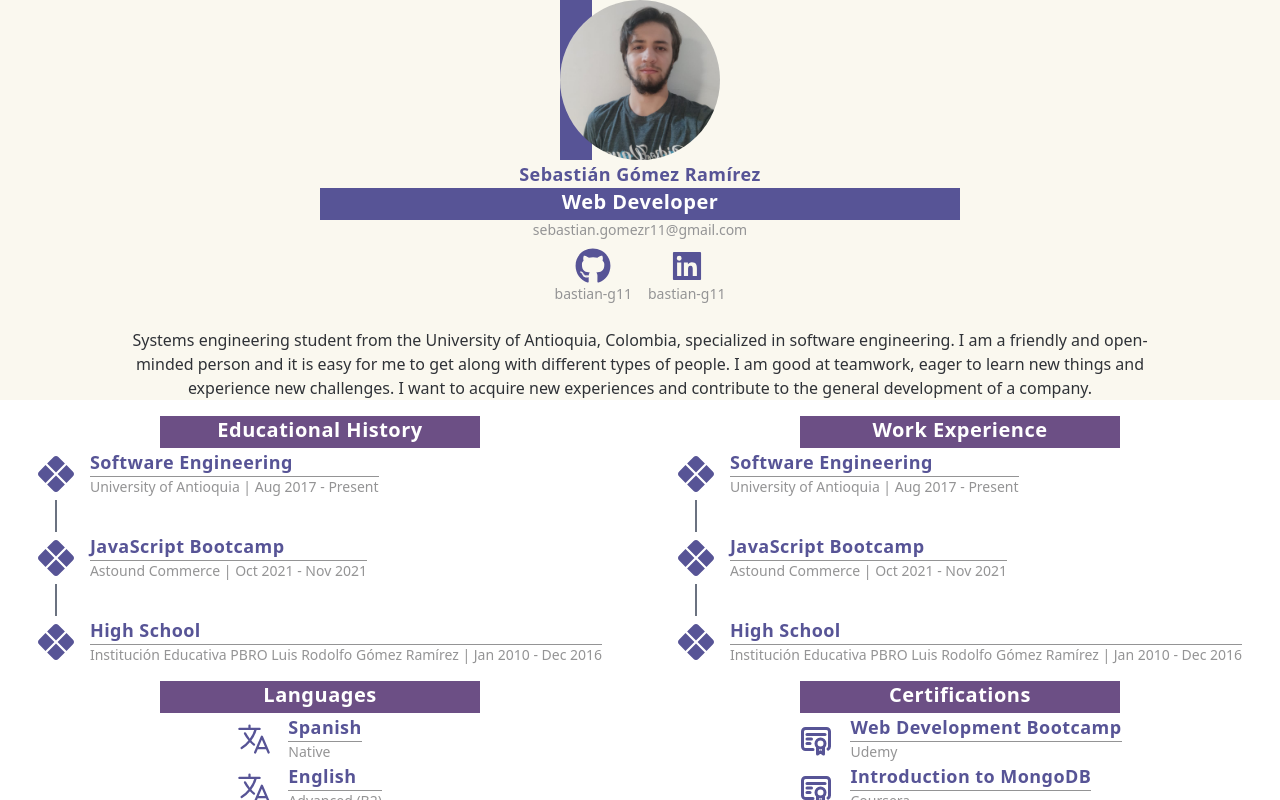
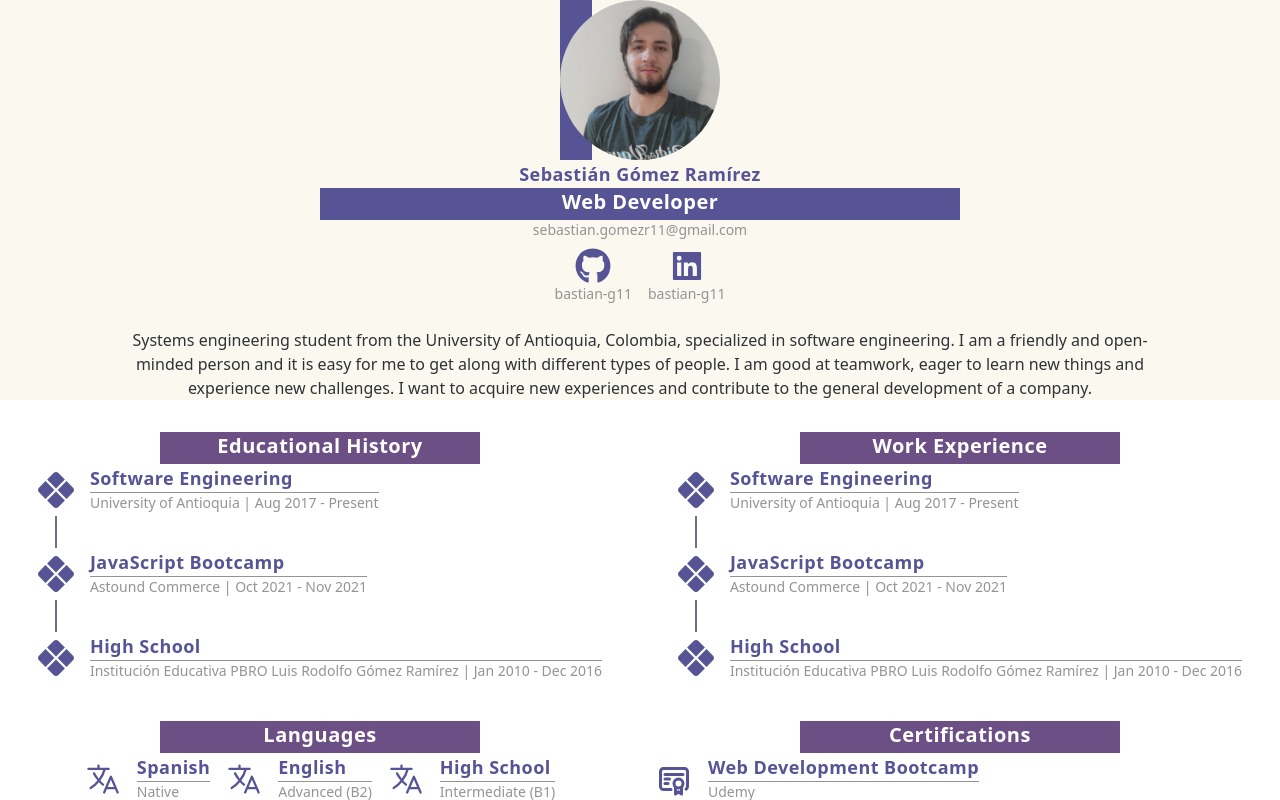
Before and after one commit to bastian-g11/cv-bastian-g11, a React (Create React App) app: page / in a window 1280 px wide. Built offline with nearby package versions, Linux system fonts and the light colour scheme.

Commit message:
FEAT: Add styles to components

```diff
--- a/src/components/Icon.jsx
+++ b/src/components/Icon.jsx
@@ -1,5 +1,5 @@
-import { BsXDiamondFill } from 'react-icons/bs';
-import { FaGithub, FaVrCardboard, FaRegPaperPlane } from 'react-icons/fa';
+import { BsXDiamondFill, BsListCheck } from 'react-icons/bs';
+import { FaGithub, FaVrCardboard, FaPaperPlane } from 'react-icons/fa';
 import { AiFillLinkedin } from 'react-icons/ai';
 import { IoLanguageOutline } from 'react-icons/io5';
 import { TbCertificate } from 'react-icons/tb';
@@ -10,9 +10,10 @@ const Icon = ({ id = 'diamond', color = 'purple' }) => {
     github: <FaGithub className={`icon icon-${color}`} />,
     linkedin: <AiFillLinkedin className={`icon icon-${color}`} />,
     cardboard: <FaVrCardboard className={`icon icon-${color}`} />,
-    paperPlane: <FaRegPaperPlane className={`icon icon-${color}`} />,
+    paperPlane: <FaPaperPlane className={`icon icon-${color}`} />,
     language: <IoLanguageOutline className={`icon icon-${color}`} />,
     certification: <TbCertificate className={`icon icon-${color}`} />,
+    todo: <BsListCheck className={`icon icon-${color}`} />,
   };
   return icons[id];
 };
--- a/src/components/Project.jsx
+++ b/src/components/Project.jsx
@@ -1,7 +1,7 @@
 import { Icon } from 'components/Icon';
 
 const Project = ({ icon, iconColor, title, description, link }) => (
-  <div className='max-w-md my-2 mx-auto bg-white rounded-xl shadow-md overflow-hidden md:max-w-full'>
+  <div className='max-w-md my-2 mx-auto md:max-w-full'>
     <div className='md:flex'>
       <div className='md:shrink-0 w-fit mx-auto md:m-0 md:ml-8 md:self-center'>
         <Icon id={icon} color={iconColor} />
--- a/src/components/Section.jsx
+++ b/src/components/Section.jsx
@@ -5,10 +5,11 @@ const Section = ({
   titleBackground = 'bg-main-purple ',
   background = 'bg-white',
   children,
+  container = 'block',
 }) => (
-  <div className={`flex-container w-full pt-4 ${background}`}>
+  <div className={`flex-container w-full pt-8 pb-2 ${background}`}>
     <Title text={title} background={titleBackground} />
-    <div className=' mx-4'>{children}</div>
+    <div className={`mx-4 ${container}`}>{children}</div>
   </div>
 );
 
--- a/src/components/page-sections/Certifications.jsx
+++ b/src/components/page-sections/Certifications.jsx
@@ -2,7 +2,12 @@ import { Section } from 'components/Section';
 import { InfoIcon } from 'components/InfoIcon';
 
 const Certifications = () => (
-  <Section title='Certifications' titleBackground='bg-violet'>
+  <Section
+    title='Certifications'
+    titleBackground='bg-violet'
+    container='horizontal-section'
+  >
+    <div>
       <InfoIcon
         icon='certification'
         iconColor='purple'
@@ -15,6 +20,8 @@ const Certifications = () => (
         title='Introduction to MongoDB'
         subTitle='Coursera'
       />
+    </div>
+    <div>
       <InfoIcon
         icon='certification'
         iconColor='purple'
@@ -27,6 +34,7 @@ const Certifications = () => (
         title='German Course #6'
         subTitle='University of Antioquia | Multilingua'
       />
+    </div>
   </Section>
 );
 
--- a/src/components/page-sections/Languages.jsx
+++ b/src/components/page-sections/Languages.jsx
@@ -2,7 +2,11 @@ import { Section } from 'components/Section';
 import { InfoIcon } from 'components/InfoIcon';
 
 const Languages = () => (
-  <Section title='Languages' titleBackground='bg-violet'>
+  <Section
+    title='Languages'
+    titleBackground='bg-violet'
+    container='horizontal-section justify-center'
+  >
     <InfoIcon
       icon='language'
       iconColor='purple'
--- a/src/components/page-sections/Projects.jsx
+++ b/src/components/page-sections/Projects.jsx
@@ -2,9 +2,9 @@ import { Section } from 'components/Section';
 import { Project } from 'components/Project';
 
 const Projects = () => (
-  <Section title='Educational History' background='bg-light-yellow'>
+  <Section title='Projects' background='bg-light-yellow'>
     <Project
-      icon='diamond'
+      icon='todo'
       iconColor='purple'
       title='ToDo List App'
       description='Todo List App made using Node.js, Express,
@@ -13,7 +13,7 @@ const Projects = () => (
       link='https://lit-tor-42062.herokuapp.com/'
     />
     <Project
-      icon='diamond'
+      icon='paperPlane'
       iconColor='violet'
       title='Newsletter SignUp Page'
       description='Newsletter sign up page made using Node.js,
@@ -22,39 +22,13 @@ const Projects = () => (
     />
 
     <Project
-      icon='diamond'
+      icon='cardboard'
       iconColor='violet'
       title='Immersive Stories'
       description='Every person is a world and has something to share. The objective of this project was to use
        Virtual Reality to share the untold stories of the citizens of Medellín.'
       link='https://tinyurl.com/57p97kh7 | https://tinyurl.com/5n7ca8a5'
     />
-    {/* <Project
-      icon='diamond'
-      iconColor='purple'
-      title='ToDo List App'
-      description='Todo List App made using Node.js, Express,
-      EJS and MongoDB. This App was made in order to learn about Server Side Rendering (SSR)
-      using EJS and Mongo DB.'
-      link='https://lit-tor-42062.herokuapp.com/'
-    />
-
-    <Project
-      icon='diamond'
-      iconColor='violet'
-      title='Newsletter SignUp Page'
-      description='Newsletter sign up page made using Node.js,
-      Express and MailChimp in order to store the users that wanted to subscribe to the newsletter'
-      link='https://arcane-inlet-95341.herokuapp.com/'
-    />
-    <Project
-      icon='diamond'
-      iconColor='violet'
-      title='Immersive Stories'
-      description='Every person is a world and has something to share. The objective of this project was to use
-      Virtual Reality to share the untold stories of the citizens of Medellín.'
-      link='https://tinyurl.com/57p97kh7 | https://tinyurl.com/5n7ca8a5'
-    /> */}
   </Section>
 );
 
--- a/src/components/page-sections/Skills.jsx
+++ b/src/components/page-sections/Skills.jsx
@@ -2,8 +2,11 @@ import { Section } from 'components/Section';
 import { Skill } from 'components/Skill';
 
 const Skills = () => (
-  <Section title='Skills' titleBackground='bg-violet'>
-    <div className='flex flex-wrap justify-center'>
+  <Section
+    title='Skills'
+    titleBackground='bg-violet'
+    container='horizontal-section justify-center lg:mx-96'
+  >
     <Skill title='JavaScript' percentage='80' />
     <Skill title='Node.js' percentage='70' />
     <Skill title='Git' percentage='70' />
@@ -13,7 +16,6 @@ const Skills = () => (
     <Skill title='C#' percentage='60' />
     <Skill title='HTML' percentage='60' />
     <Skill title='CSS' percentage='50' />
-    </div>
   </Section>
 );
 
--- a/src/styles/index.css
+++ b/src/styles/index.css
@@ -3,7 +3,6 @@
 @tailwind utilities;
 
 h1 {
-  /* @apply text-lg font-bold; */
   @apply tracking-wide text-lg text-main-purple font-semibold;
 }
 
@@ -30,3 +29,7 @@ p {
 .icon-purple {
   @apply text-main-purple;
 }
+
+.horizontal-section {
+  @apply flex flex-wrap gap-x-4;
+}
```
Lines whose indentation alone changed are shown as unchanged.
